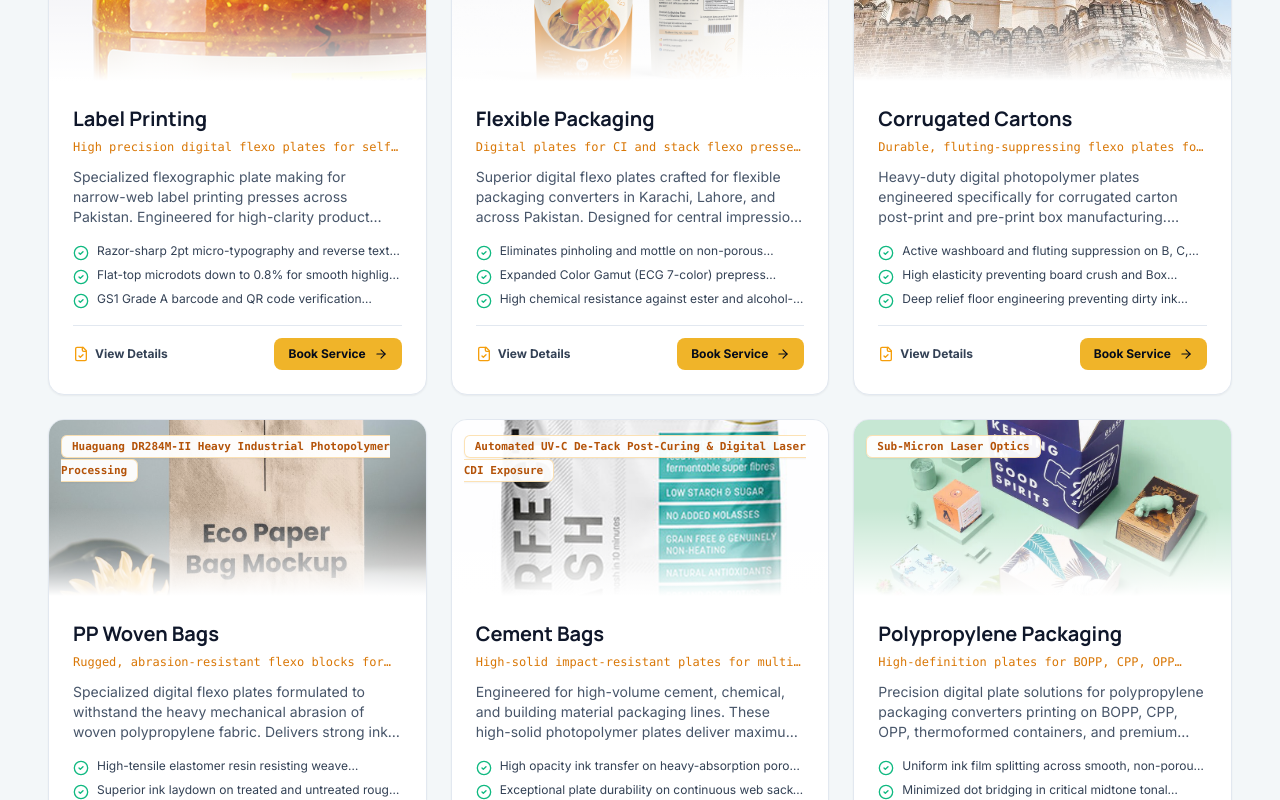
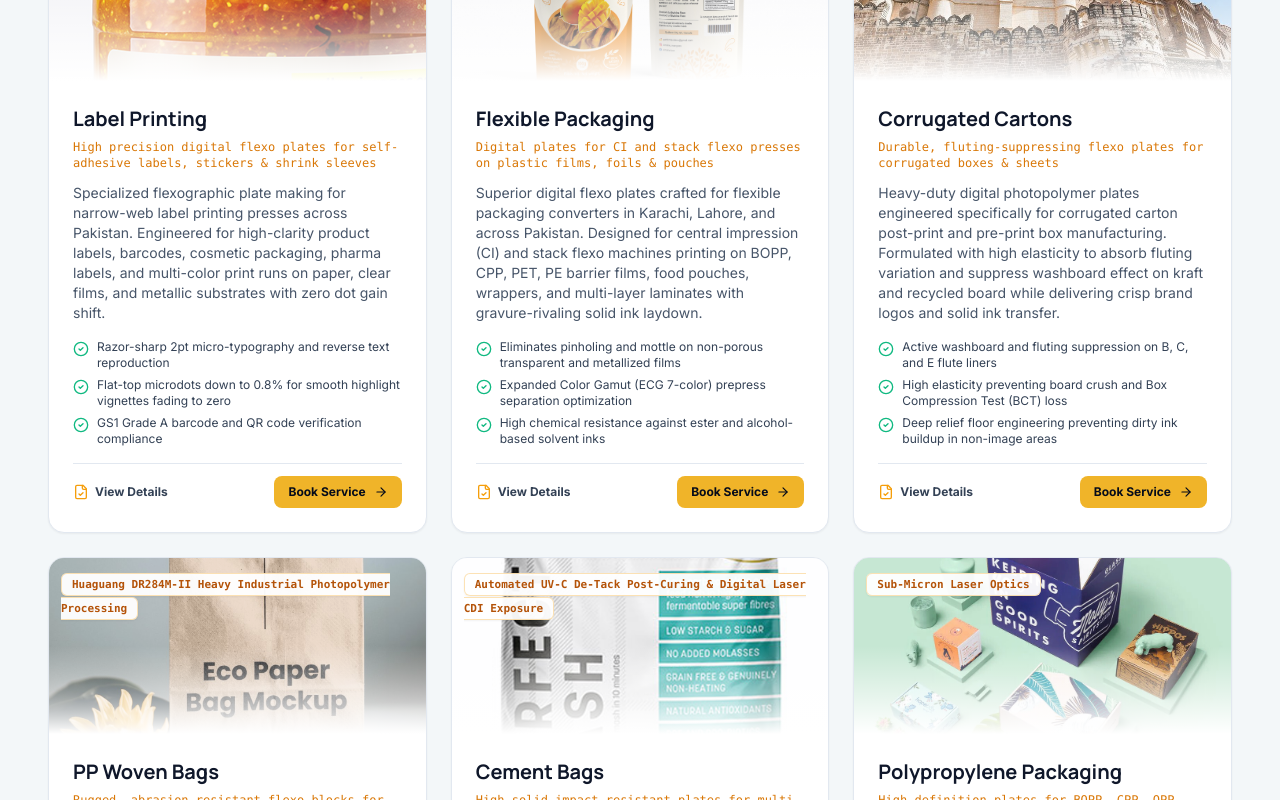
Before and after one commit to saqibvohra93/flexo-process-website, a React (Vite) app: page / in a window 1280 px wide. Shown: the part 1100-1900 px from the top of the page. Built offline with nearby package versions, Linux system fonts and the light colour scheme.

Commit message:
Remove line-clamp truncation from Services section cards so full text displays

```diff
--- a/src/components/ServicesSection.tsx
+++ b/src/components/ServicesSection.tsx
@@ -68,10 +68,10 @@ export const ServicesSection: React.FC<ServicesSectionProps> = ({ onSelectServic
                   <h3 className="font-display font-bold text-xl text-slate-900 group-hover:text-amber-600 transition-colors mb-1.5">
                     {srv.title}
                   </h3>
-                  <p className="text-xs font-mono text-amber-600 mb-3 line-clamp-1">
+                  <p className="text-xs font-mono text-amber-600 mb-3">
                     {srv.subtitle}
                   </p>
-                  <p className="text-xs sm:text-sm text-slate-600 leading-relaxed mb-4 line-clamp-3">
+                  <p className="text-xs sm:text-sm text-slate-600 leading-relaxed mb-4">
                     {srv.description}
                   </p>
 
@@ -80,7 +80,7 @@ export const ServicesSection: React.FC<ServicesSectionProps> = ({ onSelectServic
                     {srv.features.slice(0, 3).map((feat, i) => (
                       <div key={i} className="flex items-start gap-2">
                         <CheckCircle2 className="w-4 h-4 text-emerald-500 shrink-0 mt-0.5" />
-                        <span className="line-clamp-1">{feat}</span>
+                        <span>{feat}</span>
                       </div>
                     ))}
                   </div>
```
